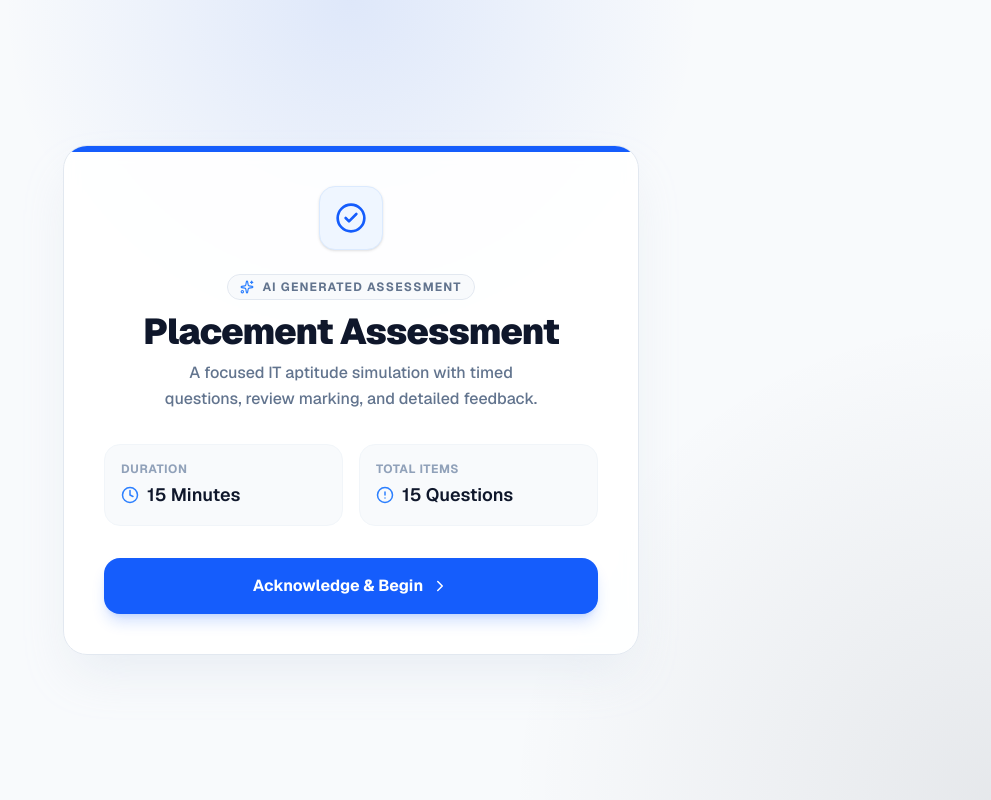
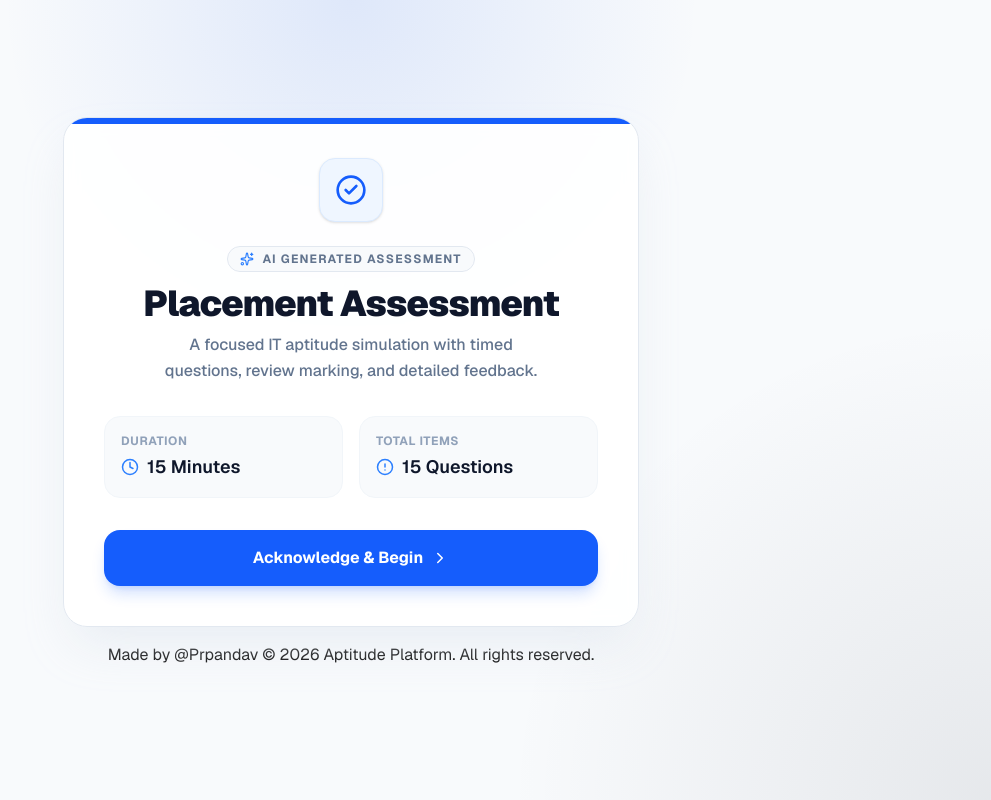
Before and after one commit to Prpandav/Aptitude, a Next.js app in the folder aptitude-platform/: page / in a window 1280 px wide. Shown: the whole page, without its empty margins (289-1280 px from the left). Built offline with nearby package versions, Linux system fonts and the light colour scheme.

Commit message:
feat: footer

```diff
--- a/aptitude-platform/src/app/page.tsx
+++ b/aptitude-platform/src/app/page.tsx
@@ -2,6 +2,7 @@
 
 import { useState, useEffect, useCallback, useMemo } from 'react';
 import { motion, AnimatePresence, type Transition } from 'framer-motion';
+import Footer from './../components/footer';
 import {
   Clock,
   CheckCircle2,
@@ -213,6 +214,7 @@ export default function MockTestDashboard() {
             )}
           </motion.button>
         </motion.div>
+        <Footer />
       </div>
     );
   }
--- /dev/null
+++ b/aptitude-platform/src/components/footer.tsx
@@ -0,0 +1,9 @@
+export default function Footer() {
+  return (
+    <footer className=" text-black py-4">
+      <div className="container mx-auto text-center">
+        <p> Made by @Prpandav &copy; {new Date().getFullYear()} Aptitude Platform. All rights reserved.</p>
+      </div>
+    </footer>
+  );
+}
```
